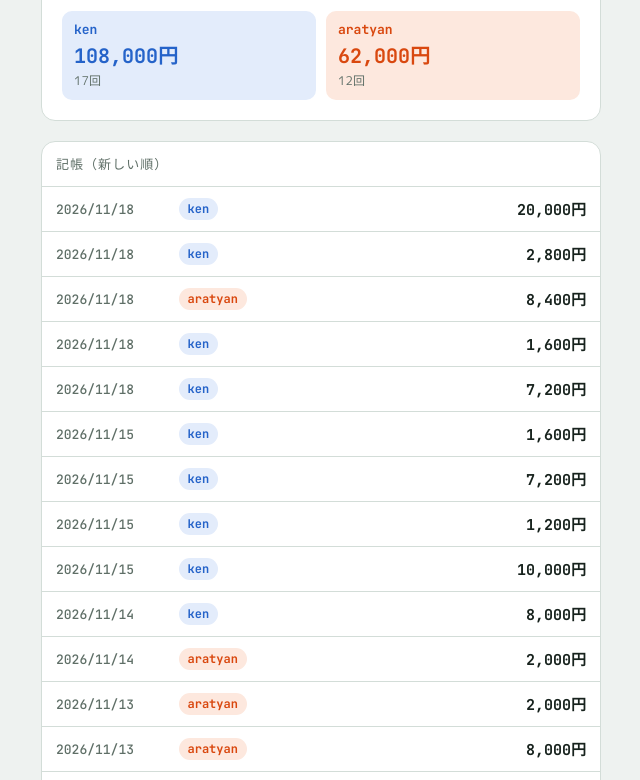
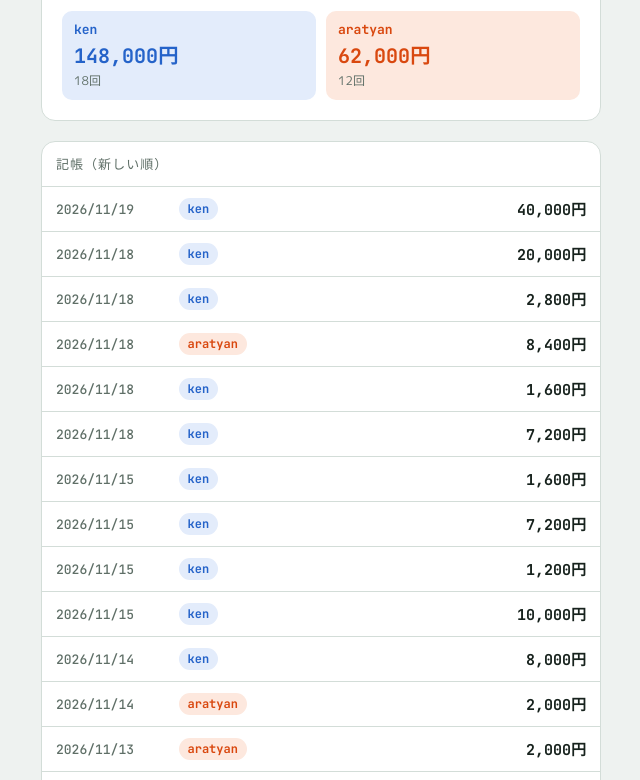
Before and after one commit to setoken06/dobon-kyosai, a plain HTML site: page index.html in a window 1280 px wide. Shown: the part 236-1016 px from the top of the page, without its empty margins (319-959 px from the left). Drawn offline with Linux system fonts and the light colour scheme; a web font is replaced by a local one.

Commit message:
記帳: 2026-11-19 ken 40000円

```diff
--- a/index.html
+++ b/index.html
@@ -125,6 +125,7 @@ const ENTRIES = [
   { date: "2026-11-18", who: "aratyan", amount: 8400 },
   { date: "2026-11-18", who: "ken", amount: 2800 },
   { date: "2026-11-18", who: "ken", amount: 20000 },
+  { date: "2026-11-19", who: "ken", amount: 40000 },
 ];
 
 const $ = (id) => document.getElementById(id);
```
